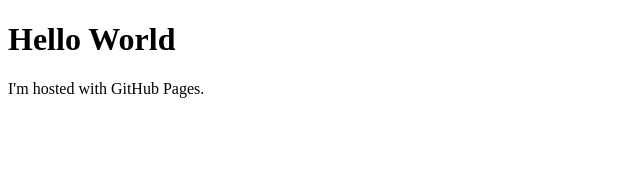
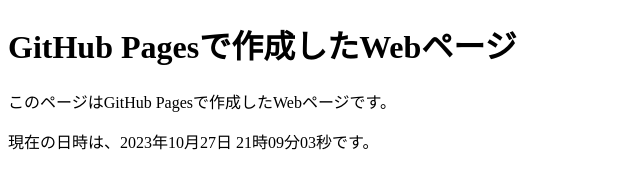
Before and after one commit to amufaamo/Masakazu_Ishikawa, a plain HTML site: page index.html in a window 1280 px wide. Shown: the whole page, without its empty margins (0-640 px from the left). Drawn offline with Linux system fonts and the light colour scheme.

Commit message:
Update index.html

```diff
--- a/index.html
+++ b/index.html
@@ -1,7 +1,12 @@
 <!DOCTYPE html>
-<html>
+<html lang="ja">
+<head>
+  <meta charset="UTF-8">
+  <title>GitHub Pages</title>
+</head>
 <body>
-<h1>Hello World</h1>
-<p>I'm hosted with GitHub Pages.</p>
+  <h1>GitHub Pagesで作成したWebページ</h1>
+  <p>このページはGitHub Pagesで作成したWebページです。</p>
+  <p>現在の日時は、2023年10月27日 21時09分03秒です。</p>
 </body>
 </html>
```
